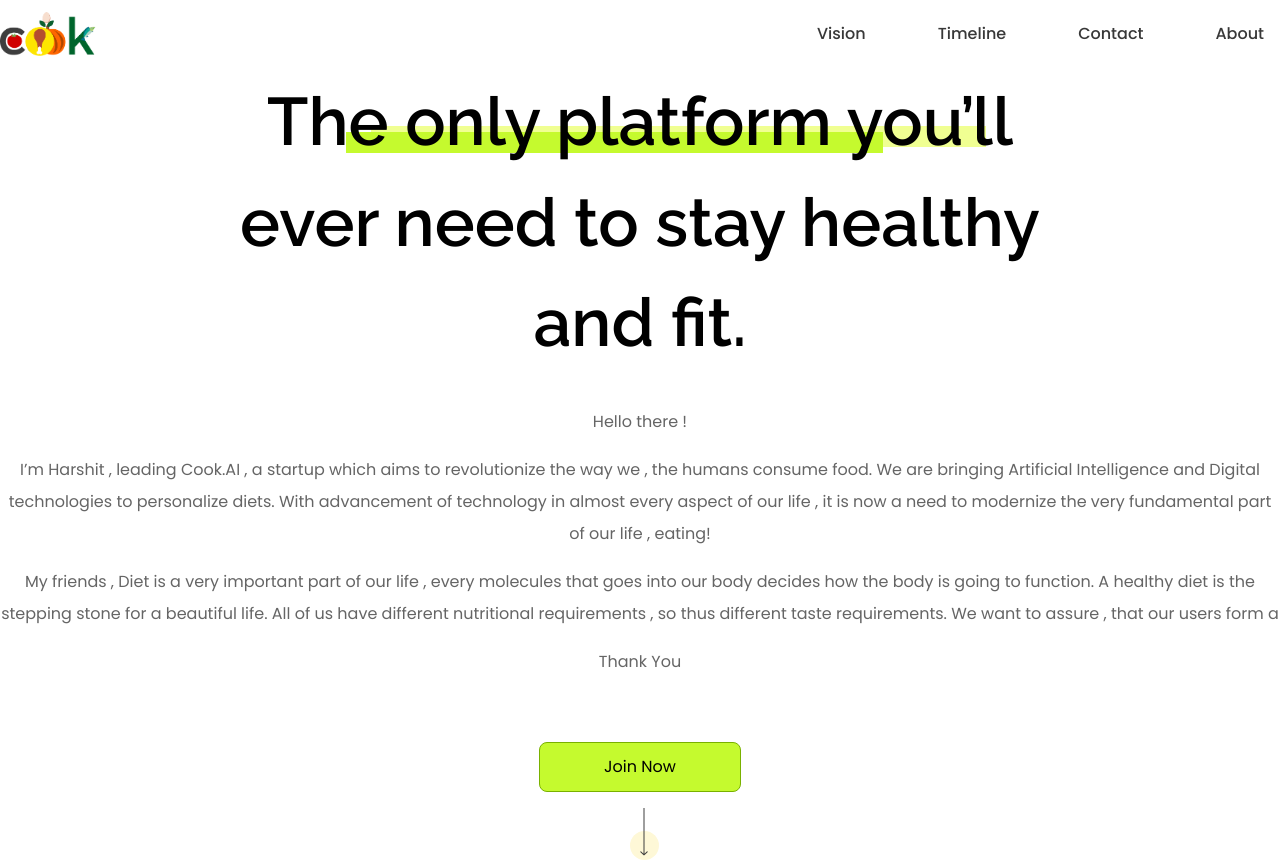
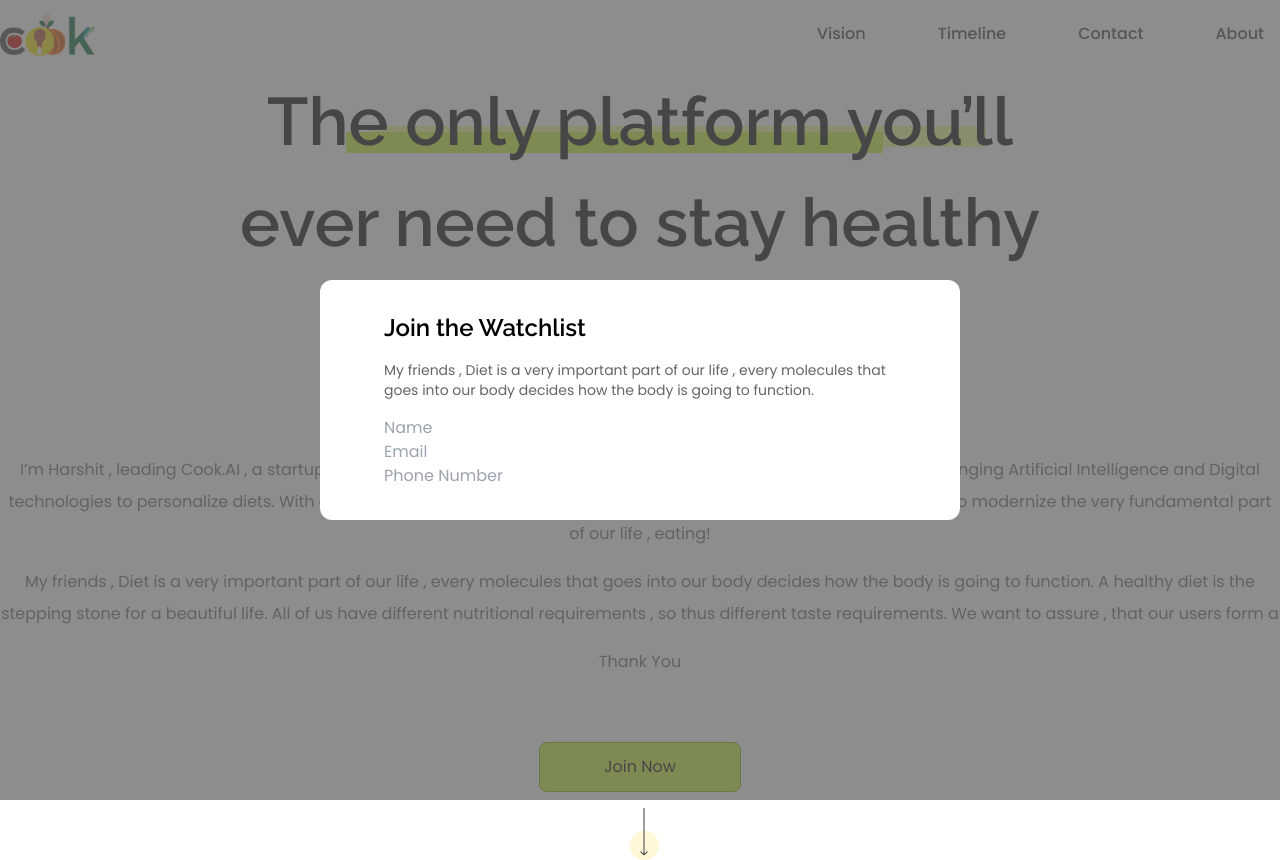
Before and after one commit to dibkb/cookai, a React (Vite) app: page / in a window 1280 px wide. Built offline with nearby package versions, Linux system fonts and the light colour scheme.

Commit message:
join now modal basic

```diff
--- a/src/components/Home/Home.jsx
+++ b/src/components/Home/Home.jsx
@@ -1,5 +1,6 @@
 import React from "react";
 import { ArrowLong, Ellipse } from "../../utils/icons";
+import JoinnowModal from "../Modal/JoinnowModal";
 import "./home.css";
 const Home = () => {
   return (
@@ -39,6 +40,8 @@ const Home = () => {
           <ArrowLong className={"arrow"} />
           <Ellipse className={"ellipse"} />
         </section>
+        {/* Join now modal */}
+        <JoinnowModal />
       </section>
     </>
   );
--- /dev/null
+++ b/src/components/Modal/JoinnowModal.jsx
@@ -0,0 +1,29 @@
+import React from "react";
+import { createPortal } from "react-dom";
+import "./joinnow.css";
+const JoinnowModal = () => {
+  return createPortal(
+    <section className="modal__conatiner">
+      <div className="modal__content">
+        <article className="mb-4">
+          <h2 className="font-raleway text-2xl font-semibold select-none">
+            Join the Watchlist
+          </h2>
+        </article>
+        <p className="text-cookTextLight text-sm mb-4">
+          My friends , Diet is a very important part of our life , every
+          molecules that goes into our body decides how the body is going to
+          function.
+        </p>
+        <form action="submit">
+          <input type="text" placeholder="Name" />
+          <input type="text" placeholder="Email" />
+          <input type="number" placeholder="Phone Number" />
+        </form>
+      </div>
+    </section>,
+    document.body
+  );
+};
+
+export default JoinnowModal;
--- /dev/null
+++ b/src/components/Modal/joinnow.css
@@ -0,0 +1,15 @@
+.modal__conatiner {
+  height: 100vh;
+  position: absolute;
+  top: 0;
+  width: 100vw;
+  background: rgba(98, 98, 98, 0.72);
+}
+.modal__content {
+  @apply px-16 py-8 rounded-xl max-w-3xl;
+  position: absolute;
+  background-color: white;
+  top: 50%;
+  left: 50%;
+  transform: translate(-50%, -50%);
+}
```
